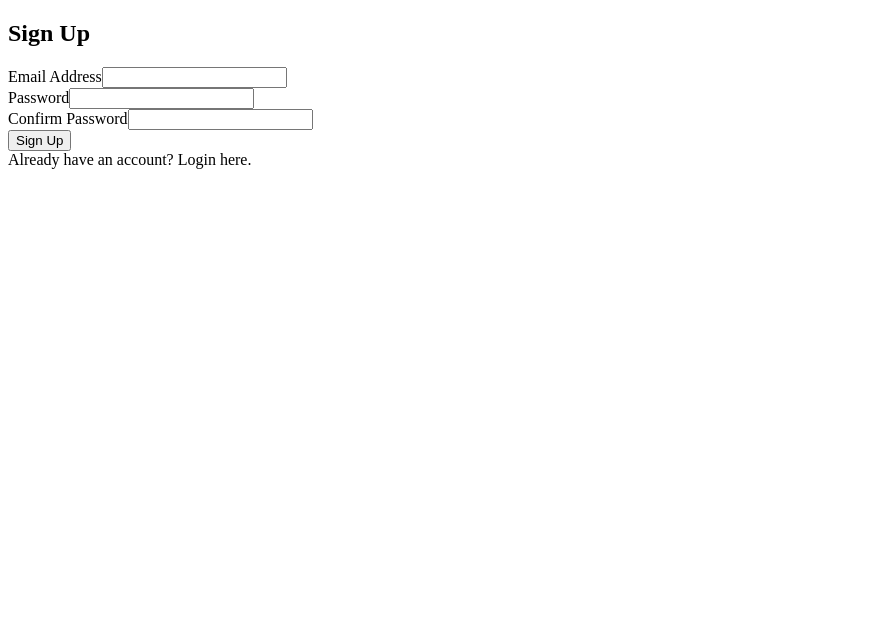
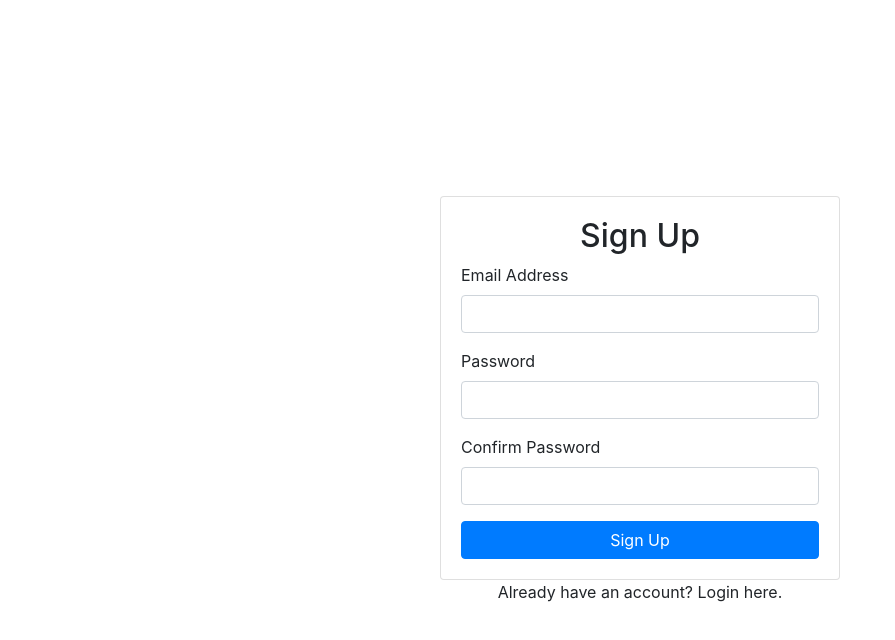
Before and after one commit to SpitefulCartographer/edc.net, a React (Create React App) app: page / in a window 1280 px wide. Shown: the top 640 px of the page, without its empty margins (0-895 px from the left). Built offline with nearby package versions, Linux system fonts and the light colour scheme; no server answers.

Commit message:
SignUp functionality

```diff
--- a/src/components/App.js
+++ b/src/components/App.js
@@ -1,8 +1,18 @@
-import SignUp from "./SignUp";
+import SignUp from './SignUp'
+import { Container } from 'react-bootstrap'
+import { AuthProvider } from '../contexts/AuthContext'
 
 function App() {
 	return (
-		<SignUp/>
+		<AuthProvider>
+			<Container
+				className="d-flex align-items-center justify-content-center"
+				style={{ minHeight: "100vh" }}>
+				<div className="w-100" style={{ maxWidth: "400px" }}>
+					<SignUp />
+				</div>
+			</Container>
+		</AuthProvider>
 	);
 }
 
--- a/src/components/SignUp.js
+++ b/src/components/SignUp.js
@@ -1,17 +1,43 @@
-import React, { useRef } from 'react'
-import { Card, Form, Button } from 'react-bootstrap'
+import React, { useRef, useState } from 'react'
+import { Card, Form, Button, Alert } from 'react-bootstrap'
+import { useAuth } from "../contexts/AuthContext"
 
 export default function SignUp() {
 	const emailRef = useRef()
 	const passwordRef = useRef()
 	const confirmPasswordRef = useRef()
+	const { signup, currentUser } = useAuth()
+	const [error, setError] = useState("")
+	const [loading, setLoading] = useState(false)
+
+	async function handleSubmit(e) {
+		/** Prevent the component from refreshing */
+		e.preventDefault()
+
+		/** Check if both passwords match; if not display an error*/
+		if (passwordRef.current.value !== confirmPasswordRef.current.value) {
+			return setError("Passwords do not match.")
+		}
+
+		try {
+			setError("")
+			setLoading(true)
+			await signup(emailRef.current.value, passwordRef.current.value, confirmPasswordRef.current.value)
+		} catch {
+			setError("Failed to create account")
+		} finally {
+			setLoading(false)
+		}
+	}
 
 	return (
 		<>
 			<Card>
 				<Card.Body>
 					<h2 className="text-center mb-2">Sign Up</h2>
-						<Form>
+					{error && <Alert variant="danger">{error}</Alert>}
+					{currentUser && currentUser.email}
+					<Form onSubmit={handleSubmit}>
 						<Form.Group id="email">
 							<Form.Label>Email Address</Form.Label>
 							<Form.Control type="email" ref={emailRef} required />
@@ -24,11 +50,11 @@ export default function SignUp() {
 							<Form.Label>Confirm Password</Form.Label>
 							<Form.Control type="password" ref={confirmPasswordRef} required />
 						</Form.Group>
-							<Button className="w-100" type="submit">Sign Up</Button>
+						<Button className="w-100" type="submit" disabled={loading}>Sign Up</Button>
 					</Form>
 				</Card.Body>
 			</Card>
-				<div>
+			<div className="text-center">
 				Already have an account? Login here.
 			</div>
 		</>
--- /dev/null
+++ b/src/contexts/AuthContext.js
@@ -0,0 +1,37 @@
+import React, { useContext, useEffect, useState } from 'react'
+import { auth } from '../firebase'
+
+const AuthContext = React.createContext()
+
+export function useAuth() {
+	return useContext(AuthContext)
+}
+
+export function AuthProvider({children}) {
+	const [currentUser, setCurrentUser] = useState()
+
+	function signup(email, password) {
+		{/** Returns a promise that is used in SignUp.js */}
+		return auth.createUserWithEmailAndPassword(email, password)
+	}
+
+	useEffect(() => {
+		const unsubscribe = auth.onAuthStateChanged(user => {
+			setCurrentUser(user)
+		})
+		return unsubscribe
+		/** Unsubscribe from onAuthStateChange event */
+	}, [])
+
+
+	const value = {
+		currentUser,
+		signup
+	}
+
+	return (
+		<AuthContext.Provider value={value}>
+			{children}
+		</AuthContext.Provider>
+	)
+}
--- a/src/index.js
+++ b/src/index.js
@@ -1,6 +1,7 @@
 import React from 'react';
 import ReactDOM from 'react-dom';
 import App from './components/App';
+import "bootstrap/dist/css/bootstrap.min.css"
 
 ReactDOM.render(
   <React.StrictMode>
```
Lines whose indentation alone changed are shown as unchanged.
